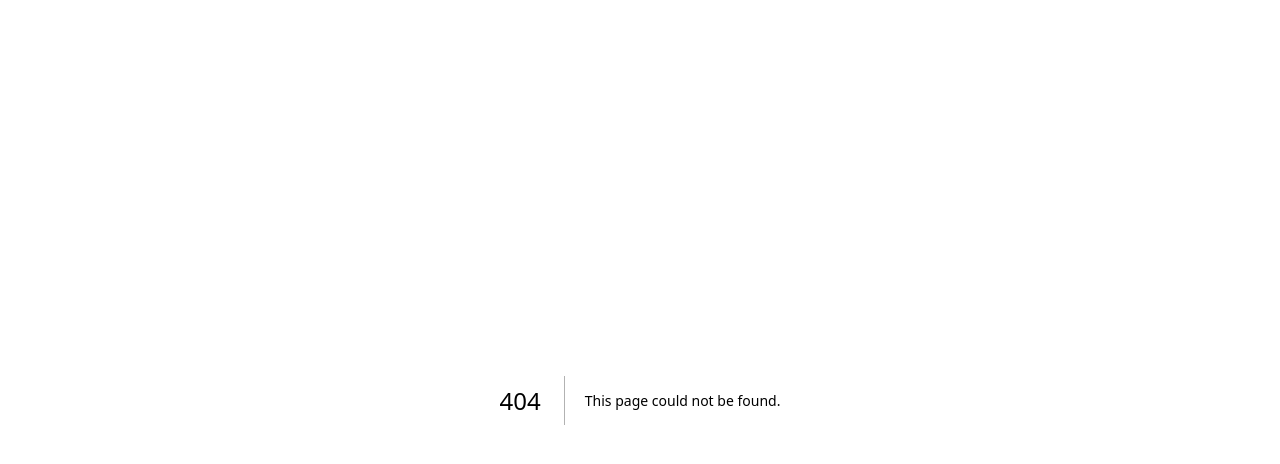
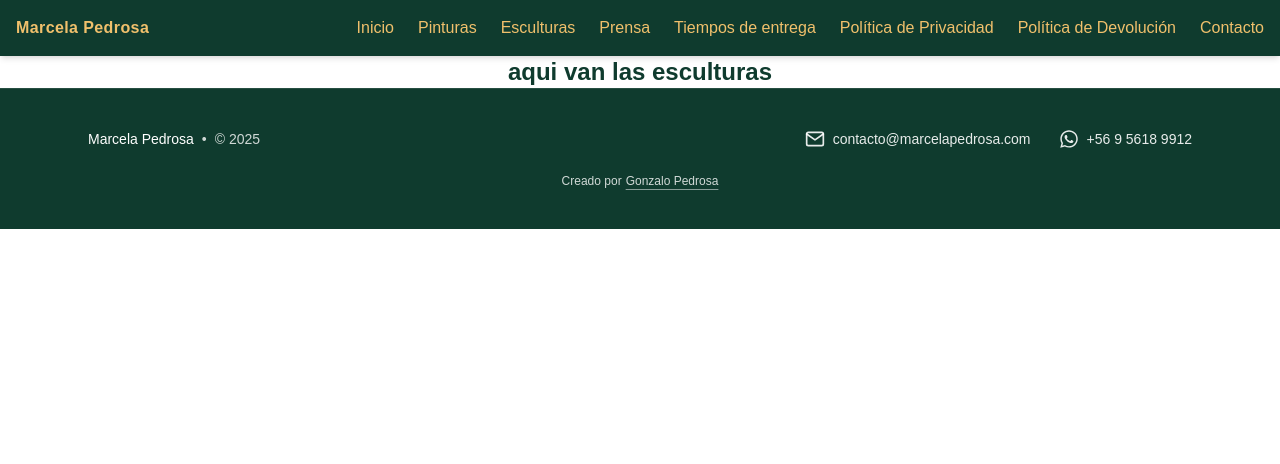
Before and after one commit to gpedrosad/mapra2, a Next.js app: page /esculturas in a window 1280 px wide. Before the commit this address had no page. Shown: the top 464 px of the page. Built offline with nearby package versions, Linux system fonts and the light colour scheme.

Commit message:
cambios en la web

```diff
--- a/src/app/components/HamburgerMenu.tsx
+++ b/src/app/components/HamburgerMenu.tsx
@@ -6,14 +6,14 @@ import React, { useState, useEffect, useRef } from "react";
 type NavItem = { label: string; href: string; target?: "_self" | "_blank" };
 
 const NAV_ITEMS: NavItem[] = [
-  { label: "Inicio", href: "#top" },
-  { label: "Pinturas", href: "#pinturas" },
+  { label: "Inicio", href: "/" },
+  { label: "Pinturas", href: "/pinturas" },
   { label: "Esculturas", href: "/esculturas" }, // ajusta si usas anchor
-  { label: "Prensa", href: "#prensa" },
+  { label: "Prensa", href: "/prensa" },
   { label: "Tiempos de entrega", href: "/tiempos-de-entrega" },
   { label: "Política de Privacidad", href: "/privacidad" },
   { label: "Política de Devolución", href: "/devoluciones" },
-  { label: "Contacto", href: "#contacto" },
+  { label: "Contacto", href: "/contacto" },
 ];
 
 export default function HamburgerMenu({ className }: { className?: string }) {
--- /dev/null
+++ b/src/app/contacto/page.tsx
@@ -0,0 +1,12 @@
+import ContactForm from "../components/ContactForm";
+import HamburgerMenu from "../components/HamburgerMenu";
+
+export default function ContactoPage() {
+    return (
+        <main className="min-h-screen bg-white">
+            <HamburgerMenu />
+            <ContactForm />
+        </main>
+    );
+
+}
--- a/src/app/devoluciones/page.tsx
+++ b/src/app/devoluciones/page.tsx
@@ -1,5 +1,6 @@
 import type { Metadata } from "next";
 import Link from "next/link";
+import HamburgerMenu from "../components/HamburgerMenu";
 
 export const metadata: Metadata = {
   title: "Política de Devolución — Marcela Pedrosa",
@@ -9,6 +10,7 @@ export const metadata: Metadata = {
 export default function DevolucionesPage() {
   return (
     <main className="min-h-screen bg-white">
+      <HamburgerMenu />
       <div className="mx-auto max-w-3xl px-4 sm:px-6 py-10">
         {/* Breadcrumb */}
         <nav className="mb-6">
--- /dev/null
+++ b/src/app/esculturas/page.tsx
@@ -0,0 +1,12 @@
+import HamburgerMenu from "../components/HamburgerMenu";
+import Footer from "../components/Footer";
+
+export default function EsculturasPage() {
+    return (
+        <main className="min-h-screen bg-white">
+            <HamburgerMenu />
+            <p className="text-center text-2xl font-bold text-[#0F3B2E]">aqui van las esculturas</p>
+            <Footer email="contacto@marcelapedrosa.com" />
+        </main>
+    );
+}
--- a/src/app/page.tsx
+++ b/src/app/page.tsx
@@ -35,15 +35,9 @@ export default function Home() {
           <ArtGallery items={items} />
         </section>
 
-        {/* Prensa */}
-        <section id="prensa" className="scroll-mt-24">
-          <Prensa />
-        </section>
 
-        {/* Contacto */}
-        <section id="contacto" className="scroll-mt-24">
-          <ContactForm />
-        </section>
+
+
       </div>
 
       <Footer email="contacto@marcelapedrosa.com" />
--- /dev/null
+++ b/src/app/pinturas/page.tsx
@@ -0,0 +1,20 @@
+    import HamburgerMenu from "../components/HamburgerMenu";
+import { ArtGallery } from "../components/ArtCard";
+import type { Artwork } from "../components/ArtCard";
+import Footer from "../components/Footer";
+
+export default function PinturasPage() {
+    const items: Artwork[] = [
+        { id: "c1", imageUrl: "/bosque.jpeg", info: "158x122 óleo sobre tela" },
+        { id: "c2", imageUrl: "/gente.jpeg", info: "110x110 óleo sobre tela" },
+        { id: "c3", imageUrl: "/elefante.jpeg", info: "90x120 óleo sobre tela" },
+        { id: "c4", imageUrl: "/mujer.jpeg", info: "100x130 óleo sobre tela" },
+    ];
+    return (
+        <main className="min-h-screen bg-white">
+            <HamburgerMenu />
+            <ArtGallery items={items} />
+            <Footer email="contacto@marcelapedrosa.com" />
+        </main>
+    );
+}
--- /dev/null
+++ b/src/app/prensa/page.tsx
@@ -0,0 +1,13 @@
+import HamburgerMenu from "../components/HamburgerMenu";
+import Prensa from "../components/Prensa";
+import Footer from "../components/Footer";
+
+export default function PrensaPage() {
+    return (
+        <main className="min-h-screen bg-white">
+            <HamburgerMenu />
+            <Prensa />
+            <Footer email="contacto@marcelapedrosa.com" />
+        </main>
+    );
+}
--- a/src/app/privacidad/page.tsx
+++ b/src/app/privacidad/page.tsx
@@ -1,5 +1,7 @@
 import type { Metadata } from "next";
 import Link from "next/link";
+import HamburgerMenu from "../components/HamburgerMenu";
+import Footer from "../components/Footer";
 
 export const metadata: Metadata = {
   title: "Política de Privacidad — Marcela Pedrosa",
@@ -9,6 +11,7 @@ export const metadata: Metadata = {
 export default function PrivacidadPage() {
   return (
     <main className="min-h-screen bg-white">
+      <HamburgerMenu />
       <div className="mx-auto max-w-3xl px-4 sm:px-6 py-10">
         {/* Breadcrumb */}
         <nav className="mb-6">
@@ -145,6 +148,7 @@ export default function PrivacidadPage() {
           </p>
         </div>
       </div>
+      <Footer email="contacto@marcelapedrosa.com" />
     </main>
   );
 }
--- a/src/app/tiempos-de-entrega/page.tsx
+++ b/src/app/tiempos-de-entrega/page.tsx
@@ -1,5 +1,7 @@
 import type { Metadata } from "next";
 import Link from "next/link";
+import Footer from "../components/Footer";
+import HamburgerMenu from "../components/HamburgerMenu";
 
 export const metadata: Metadata = {
   title: "Tiempos de Entrega — Marcela Pedrosa",
@@ -9,6 +11,7 @@ export const metadata: Metadata = {
 export default function TiemposEntregaPage() {
   return (
     <main className="min-h-screen bg-white">
+      <HamburgerMenu />
       <div className="mx-auto max-w-3xl px-4 sm:px-6 py-10">
         {/* Breadcrumb */}
         <nav className="mb-6">
@@ -63,6 +66,7 @@ export default function TiemposEntregaPage() {
           </p>
         </div>
       </div>
+      <Footer email="contacto@marcelapedrosa.com" />
     </main>
   );
 }
```
Also changed, not shown: src/app/layout.tsx (+4 -3 lines).
